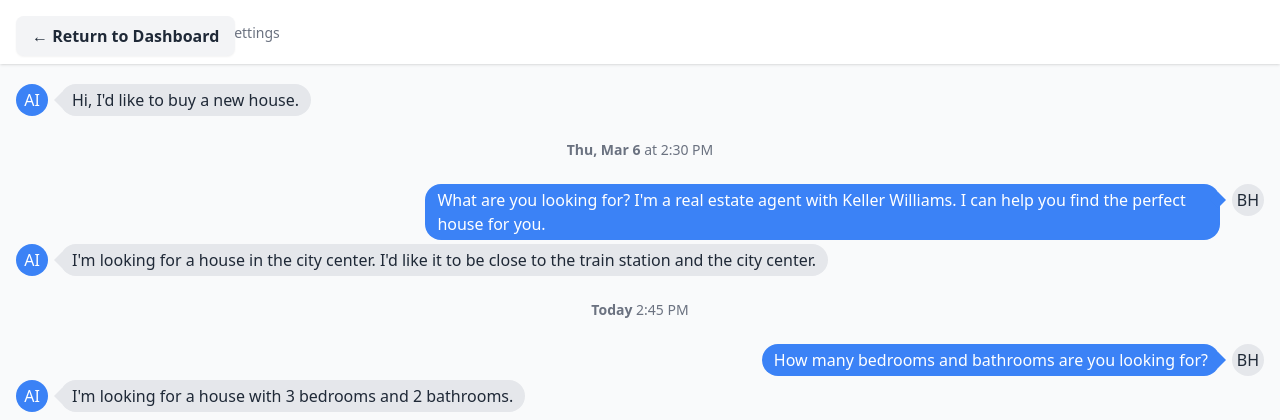
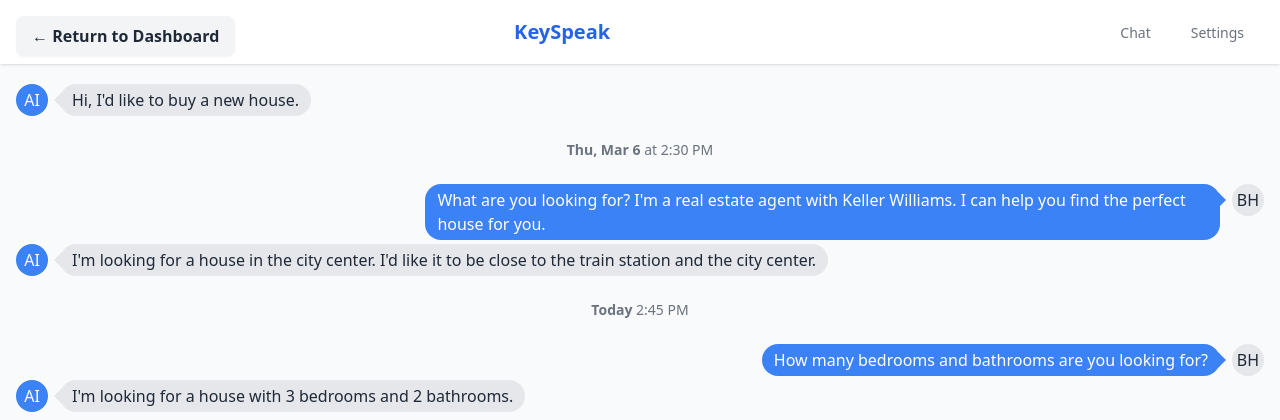
Before and after one commit to meresoft-io/keyspeak, a FastAPI app: template templates/pages/chat.html in a window 1280 px wide. Shown: the top 420 px of the page. Run offline with FastAPI, Linux system fonts and the light colour scheme; the template is opened without the code that fills it, so the values that code supplies are empty; some libraries are stand-ins or nearby versions.

Commit message:
Assistant checkpoint: Move return button to header and center logo
Assistant generated file changes:
- templates/includes/app_header.html: Reorganize header with centered logo and return button

---

User prompt:

Actually, let's move that button to the app header. Put it in the upper left and add a jinja parameter that shows it when on looking at a chat session. move the app logo to the center

Replit-Commit-Author: Assistant
Replit-Commit-Session-Id: 86cefef3-a9fc-406d-bfe3-97f213a3a11b

```diff
--- a/templates/includes/app_header.html
+++ b/templates/includes/app_header.html
@@ -1,11 +1,20 @@
 <header class="bg-white shadow sticky top-0 z-10">
     <div class="max-w-7xl mx-auto px-4 sm:px-6 lg:px-8">
         <div class="flex justify-between h-16">
-            <div class="flex">
+            <div class="flex items-center">
+                {% if session_id %}
+                <button onclick="document.cookie='chat_session_id=; expires=Thu, 01 Jan 1970 00:00:00 UTC; path=/;'; window.location.href='/chat';"
+                    class="bg-gray-100 hover:bg-gray-200 text-gray-800 font-semibold py-2 px-4 rounded-lg shadow-sm z-10">
+                    ← Return to Dashboard
+                </button>
+                {% endif %}
+            </div>
+            <div class="flex-1 flex justify-center">
                 <div class="flex-shrink-0 flex items-center">
                     <a href="/chat" class="text-xl font-bold text-blue-600">KeySpeak</a>
                 </div>
-                <nav class="hidden md:ml-6 md:flex md:space-x-8">
+            </div>
+            <nav class="hidden md:ml-6 md:flex md:space-x-8">
                     <a href="/chat"
                         class="inline-flex items-center px-1 pt-1 border-b-2 {% if request.url.path == '/chat' %}border-blue-500 text-gray-900{% else %}border-transparent text-gray-500 hover:text-gray-700 hover:border-gray-300{% endif %} text-sm font-medium">
                         Chat
```
